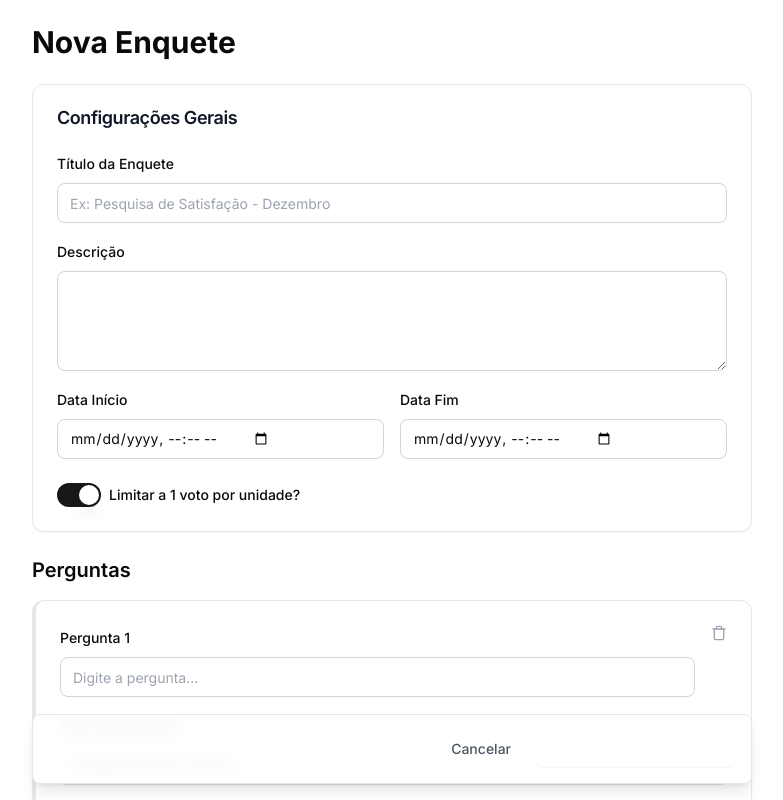
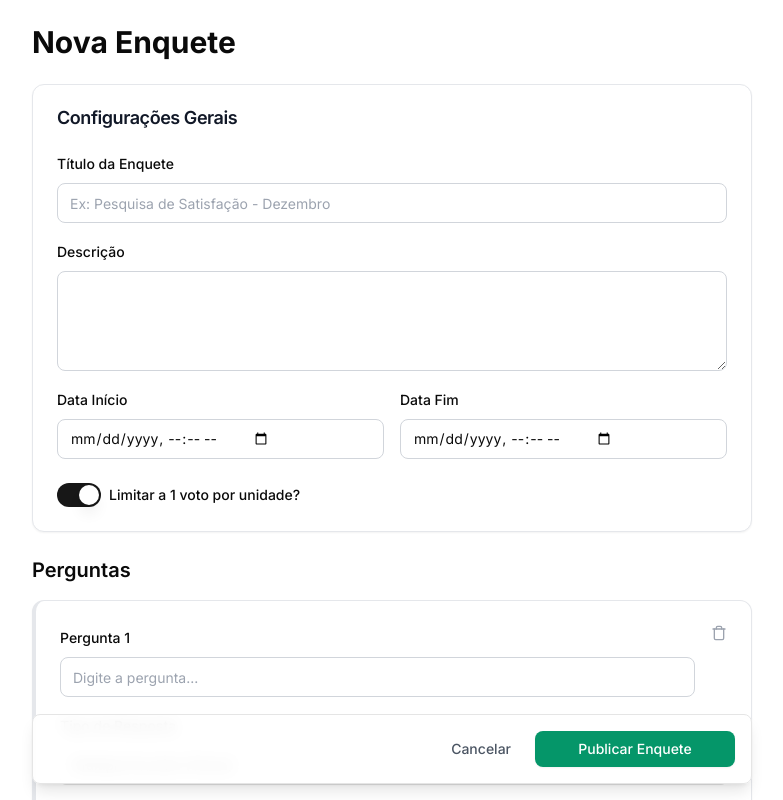
Before and after one commit to robsonodex/condominio-facil, a Next.js app: page /governanca/enquetes/nova in a window 1280 px wide. Shown: the top 800 px of the page, without its empty margins (248-1031 px from the left). Built offline with nearby package versions, Linux system fonts and the light colour scheme; no server answers.

Commit message:
fix: replace brand colors with emerald in enquetes pages

```diff
--- a/src/app/governanca/enquetes/[id]/page.tsx
+++ b/src/app/governanca/enquetes/[id]/page.tsx
@@ -244,7 +244,7 @@ export default function EnqueteDetalhePage() {
                         size="lg"
                         onClick={handleSubmit}
                         disabled={submitting}
-                        className="bg-brand-600 hover:bg-brand-700"
+                        className="bg-emerald-600 hover:bg-emerald-700"
                     >
                         {submitting ? 'Enviando Votos...' : 'Confirmar Votos'}
                     </Button>
--- a/src/app/governanca/enquetes/nova/page.tsx
+++ b/src/app/governanca/enquetes/nova/page.tsx
@@ -216,7 +216,7 @@ export default function NovaEnquetePage() {
 
                 <div className="sticky bottom-4 bg-white/90 backdrop-blur p-4 rounded-lg border shadow-lg flex justify-end gap-2">
                     <Button type="button" variant="ghost" onClick={() => router.back()}>Cancelar</Button>
-                    <Button type="submit" disabled={loading} className="bg-brand-600 hover:bg-brand-700 min-w-[200px]">
+                    <Button type="submit" disabled={loading} className="bg-emerald-600 hover:bg-emerald-700 min-w-[200px]">
                         {loading ? 'Salvando...' : 'Publicar Enquete'}
                     </Button>
                 </div>
--- a/src/app/governanca/enquetes/page.tsx
+++ b/src/app/governanca/enquetes/page.tsx
@@ -80,7 +80,7 @@ export default function EnquetesPage() {
             <div className="flex justify-between items-center">
                 <h1 className="text-3xl font-bold text-gray-800">Enquetes e Votações</h1>
                 <Link href="/governanca/enquetes/nova">
-                    <Button className="bg-brand-600 hover:bg-brand-700">
+                    <Button className="bg-emerald-600 hover:bg-emerald-700">
                         <Plus className="w-4 h-4 mr-2" /> Nova Enquete
                     </Button>
                 </Link>
```
